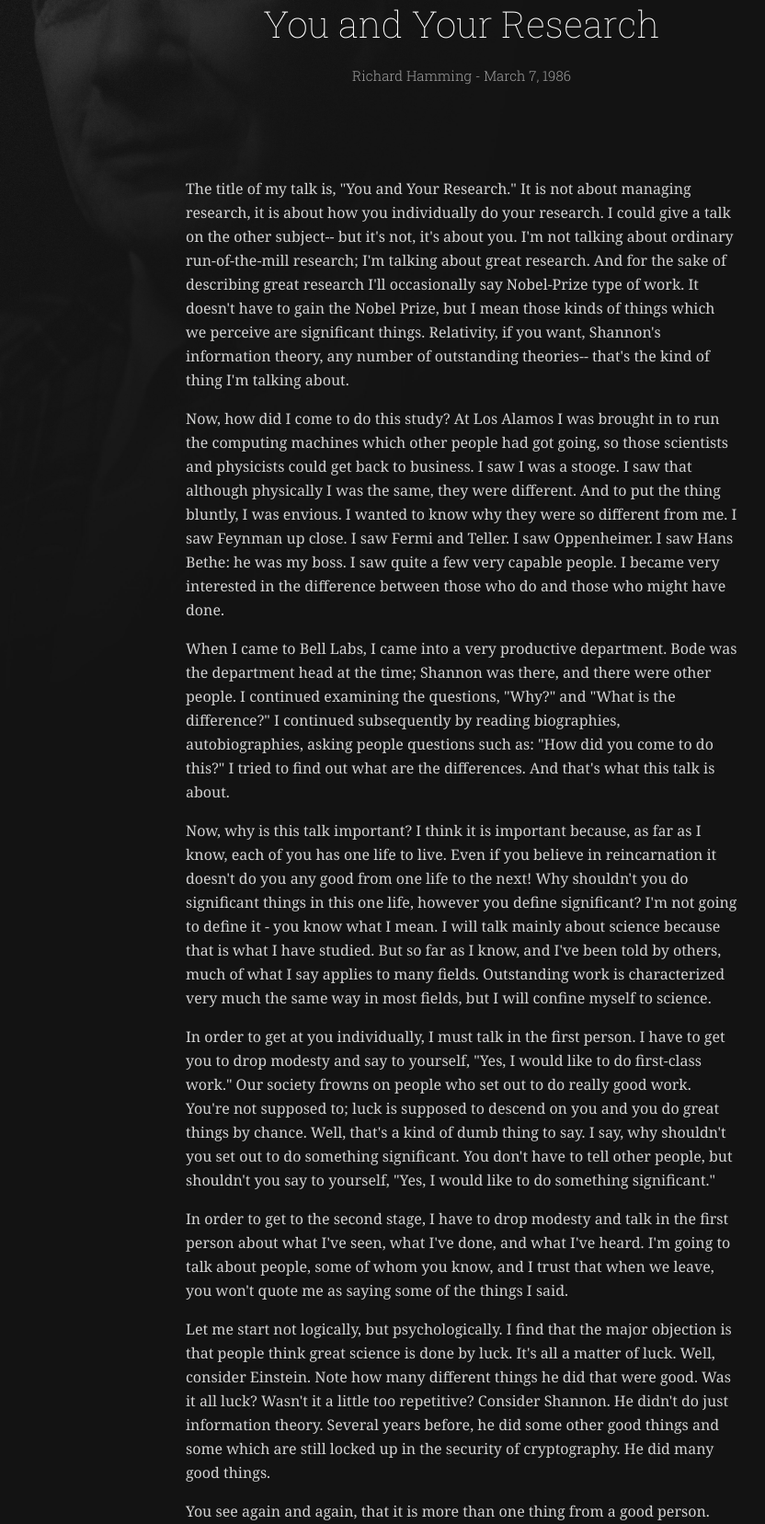
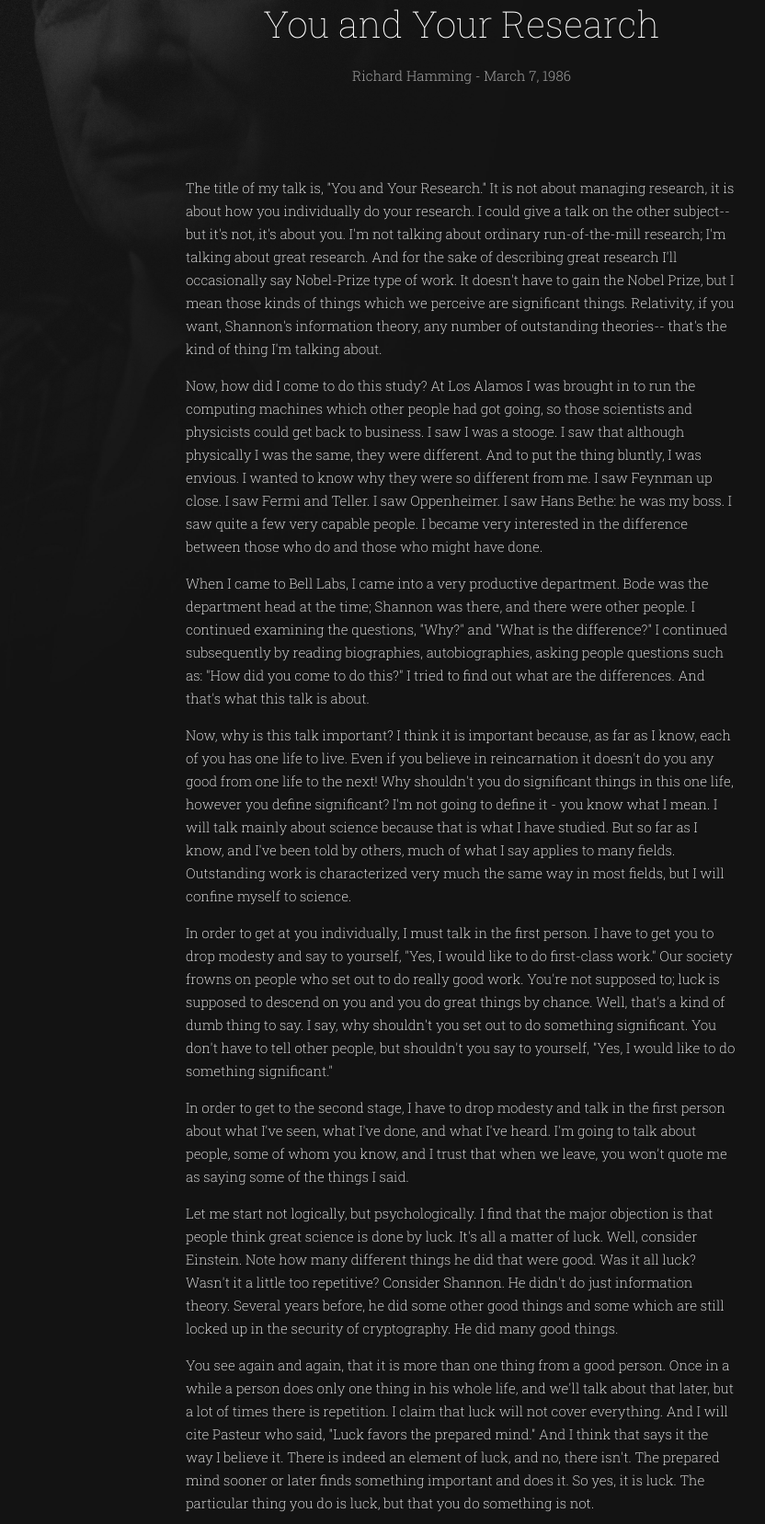
Before and after one commit to kawikadkekahuna/jathu.github.com, a PHP site: page /x/hamming/index.html in a window 1280 px wide. Shown: the part 277-1934 px from the top of the page at 92% size, without its empty margins (138-970 px from the left). Run offline with PHP 8.4, Linux system fonts and the light colour scheme.

Commit message:
Revert to 1063f27f68476f01a23d9bc4950017c9e2d4ec1b

```diff
--- a/x/hamming/index.html
+++ b/x/hamming/index.html
@@ -3,7 +3,7 @@
 <head>
 	<title>You and Your Research - Richard Hamming</title>
 	<link rel="shortcut icon" href="http://jathu.me/imgs/fav.png" />
-	<link href='http://fonts.googleapis.com/css?family=Roboto+Slab:100,200,300,400' rel='stylesheet' type='text/css'>
+	<link href='http://fonts.googleapis.com/css?family=Roboto+Slab:100,200,300,400,700,300' rel='stylesheet' type='text/css'>
 	<link href="src/style.css" type="text/css" rel="stylesheet" />
 	<meta name="viewport" content="width=device-width">
 </head>
--- a/x/hamming/src/style.css
+++ b/x/hamming/src/style.css
@@ -34,17 +34,11 @@ body {
 }
 
 p {
-	font-family: georgia, 'times new roman', times, serif;
 	text-align: left;
-	color: rgba(210, 210, 210, 255);
-	font-weight: 100;
-	font-size: 16px;
-	line-height: 26px;
-}
-
-b {
+	color: #EDEDED;
 	font-weight: 200;
-	color: rgba(240, 240, 240, 255);
+	font-size: 15px;
+	line-height: 25px;
 }
 
 h1 {
@@ -69,3 +63,7 @@ h3 {
 	margin: 50px 0px;
 	padding: 0px;
 }
+
+b {
+	font-weight: 400;
+}
```
